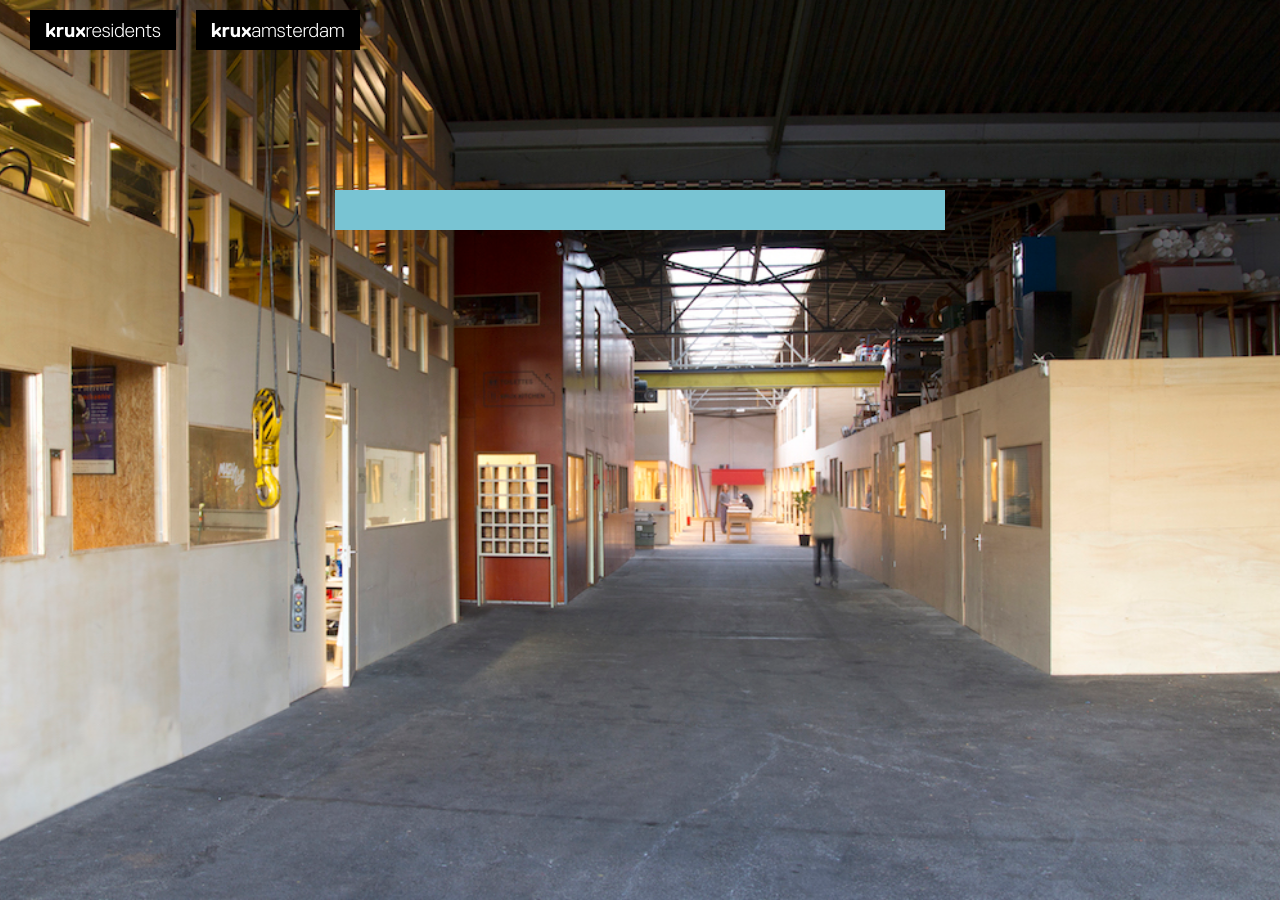
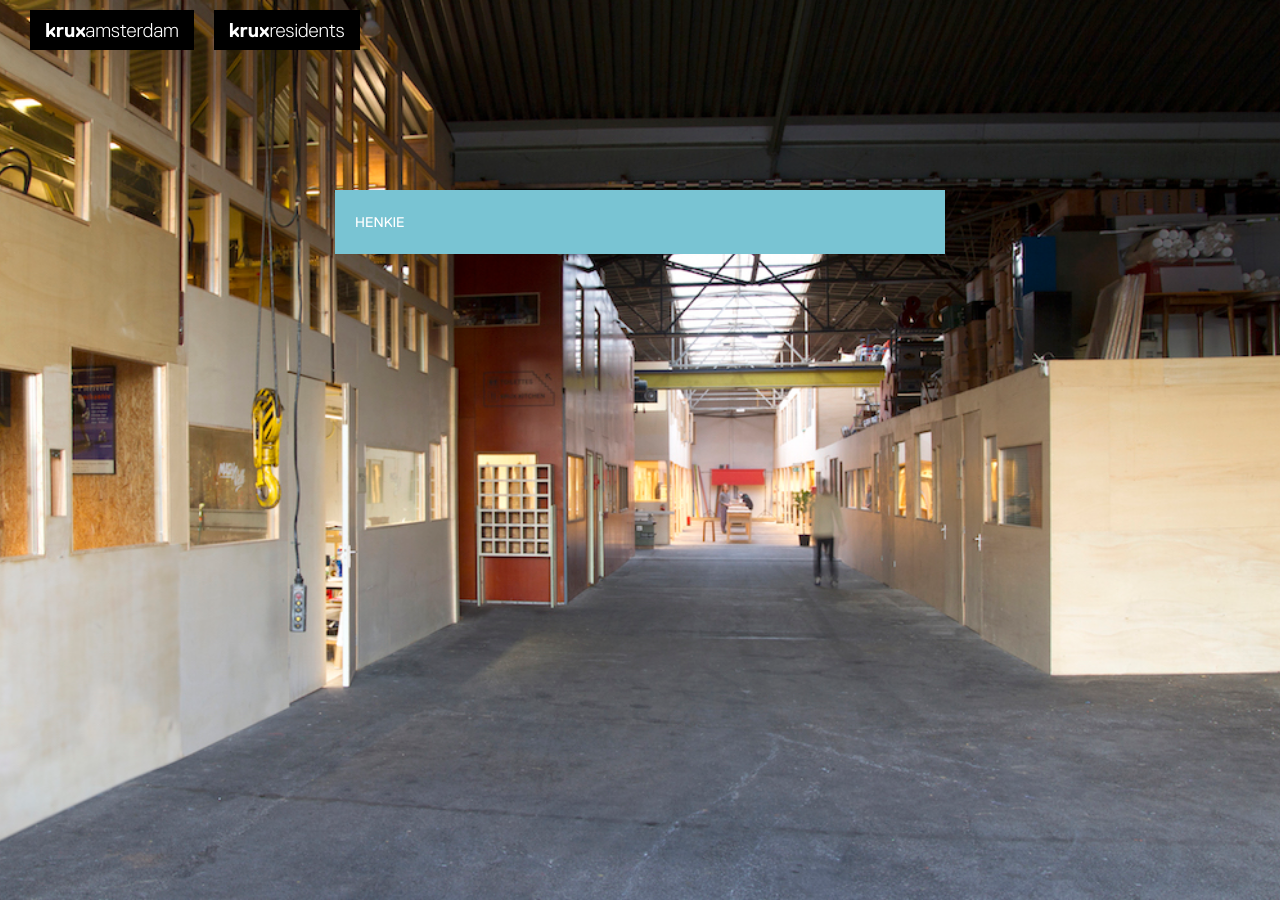
Before and after one commit to frankmolenaar1986/frankmolenaar1986.github.io, a Jekyll site: the page built from _pages/01-home.md, in a window 1280 px wide. Built offline with Jekyll 4.4.1, drawn with Linux system fonts in a browser that asks for light colours; nearby versions of some CDN libraries.

Commit message:
fixed some stuff

```diff
--- /dev/null
+++ b/_pages/01-home.md
@@ -0,0 +1,10 @@
+---
+title: amsterdam
+layout: default
+permalink: /
+---
+<div class="row">
+	<div class="col-md-6">
+		HENKIE
+	</div>
+</div>
--- a/css/style.css
+++ b/css/style.css
@@ -48,7 +48,7 @@
 }
 
 .post {
-	margin: 35px;
+	margin: 5%;
 }
 
 a:hover, a:visited {
--- a/index.html
+++ /dev/null
@@ -1,7 +0,0 @@
----
-title: amsterdam
-layout: default
----
-
-<div class="home">
-</div>
```
Also changed, not shown: _pages/02-residents.md (renamed from _pages/home.md, +1 -0 lines), _posts/05-05-2015-Jasper-Andries.md (+2 -0 lines).
